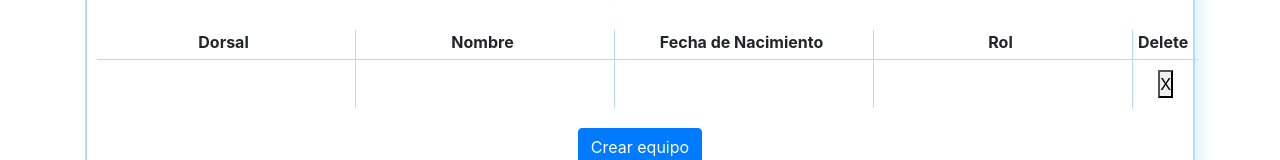
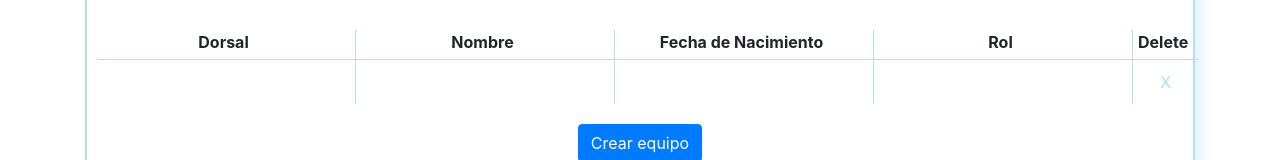
Before and after one commit to mikicastro7/digitalClub_front_gestor, a React (Create React App) app: page /equipos/crear-equipo in a window 1280 px wide. Shown: the part 755-915 px from the top of the page. Built offline with nearby package versions, Linux system fonts and the light colour scheme; no server answers; the HTML template or start-up script is replaced by a standard one.

Commit message:
Estilizo boton para eliminar jugador

```diff
--- a/src/index.css
+++ b/src/index.css
@@ -265,6 +265,22 @@ section h1 {
   border-bottom: 1px solid #007bff;
 }
 
+.tabla-personas button {
+  background-color: white;
+  border: none;
+  color: #aedff6;
+  padding-left: 10px;
+  padding-right: 10px;
+}
+
+.tabla-personas button:hover {
+  color: #007bff
+}
+
+.tabla-personas button:focus {
+  outline: 1px solid #007bff;
+}
+
 /*Media queries*/
 @media only screen and (min-width: 768px) {
   .noticia img {
```
